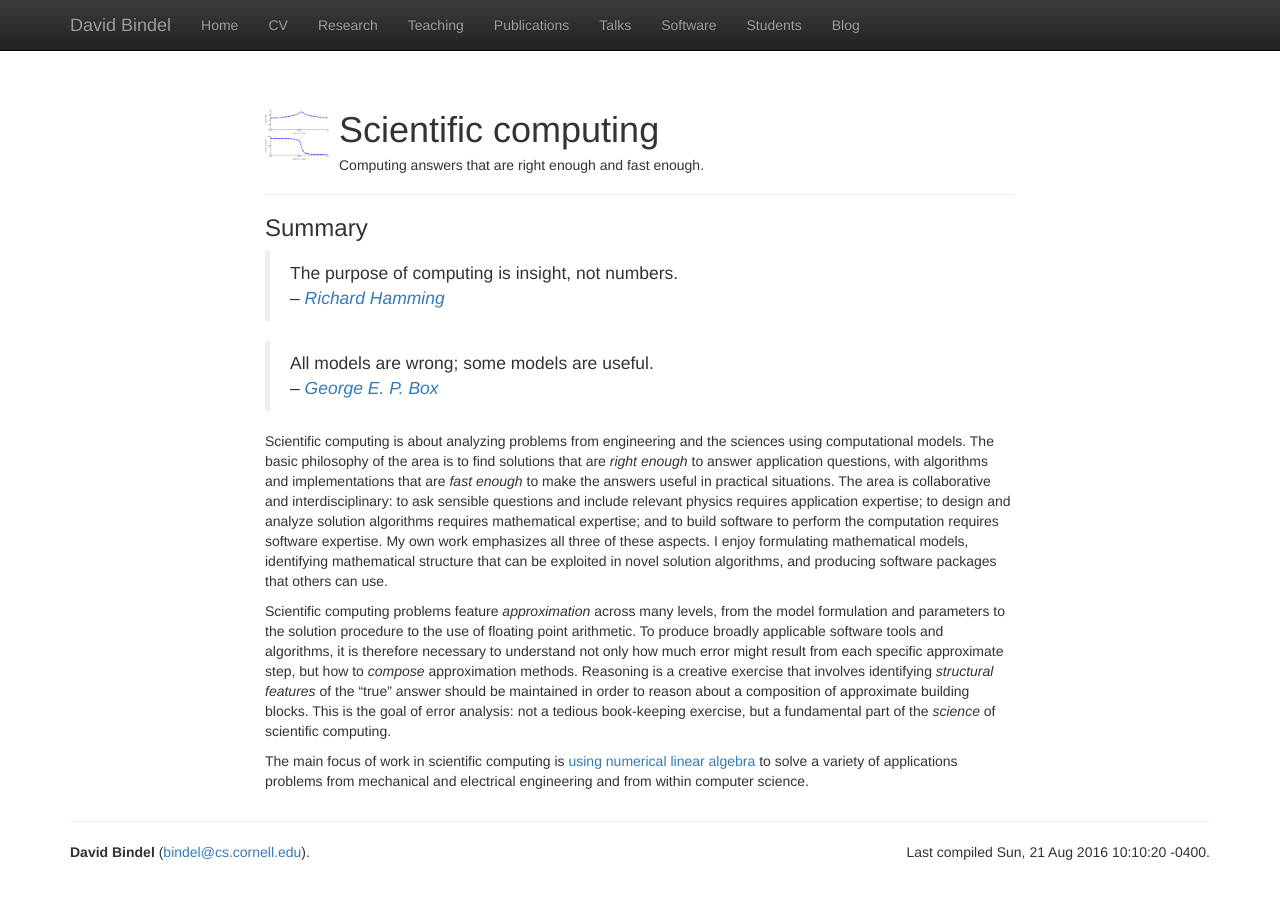
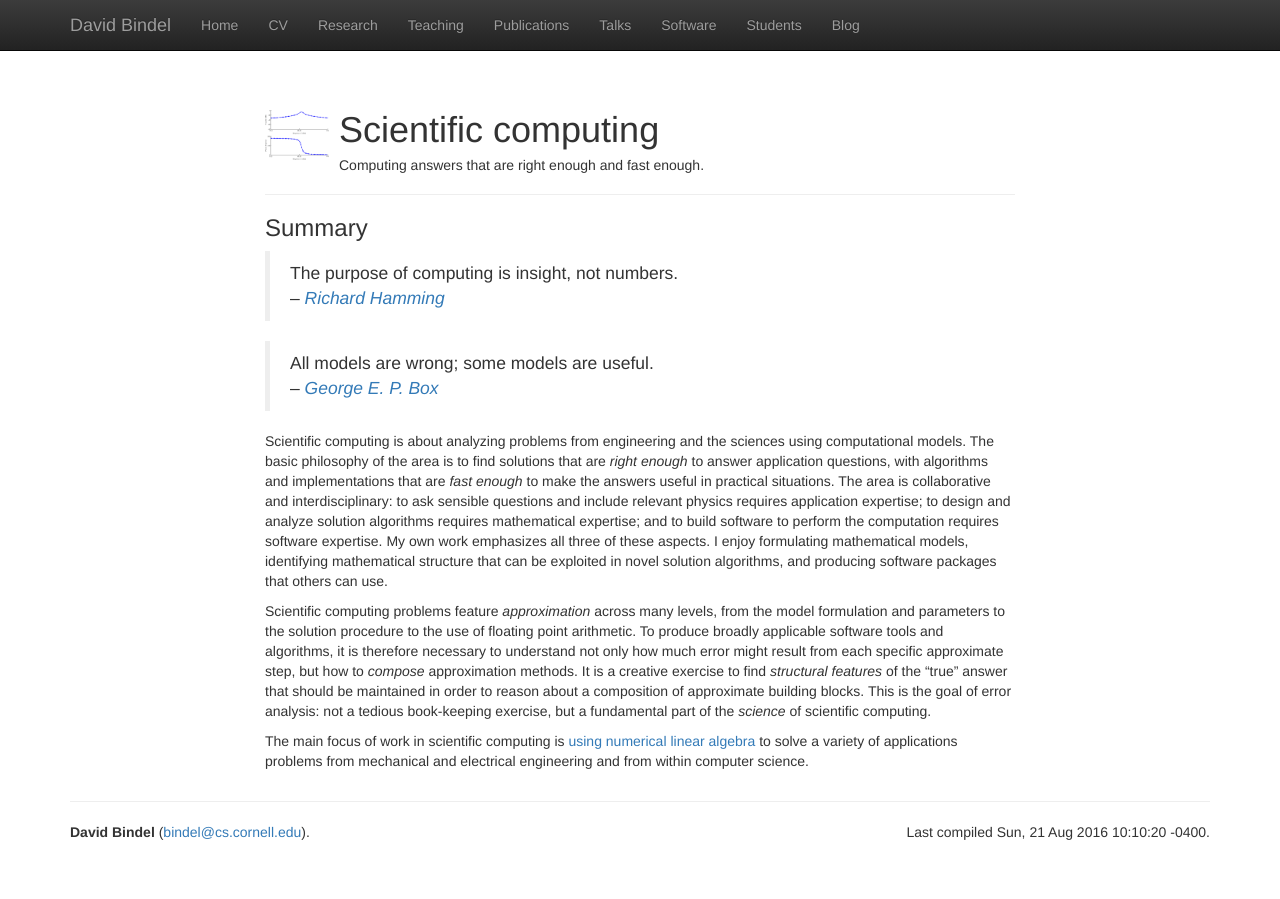
Before and after one commit to dbindel/cornell_web, a Jekyll site: the page built from _blurbs/scicomp.md, in a window 1280 px wide. Built offline with Jekyll 4.4.1, drawn with Linux system fonts in a browser that asks for light colours; nearby versions of some CDN libraries.

Commit message:
Fixed minor blip in scicomp blurb.

```diff
--- a/_blurbs/scicomp.md
+++ b/_blurbs/scicomp.md
@@ -30,9 +30,9 @@ levels, from the model formulation and parameters to the solution
 procedure to the use of floating point arithmetic.  To produce broadly
 applicable software tools and algorithms, it is therefore necessary to
 understand not only how much error might result from each specific
-approximate step, but how to *compose* approximation methods.  Reasoning
-is a creative exercise that involves identifying *structural features*
-of the "true" answer should be maintained in order to reason about a
+approximate step, but how to *compose* approximation methods.
+It is a creative exercise to find *structural features*
+of the "true" answer that should be maintained in order to reason about a
 composition of approximate building blocks. This is the goal of error
 analysis: not a tedious book-keeping exercise, but a fundamental part of
 the *science* of scientific computing.
```
